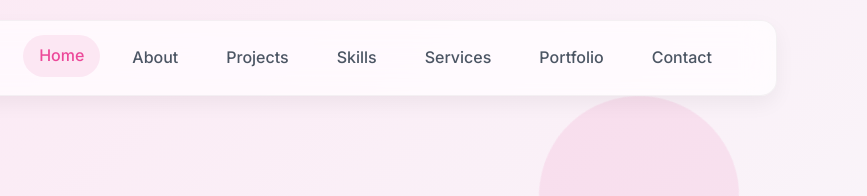
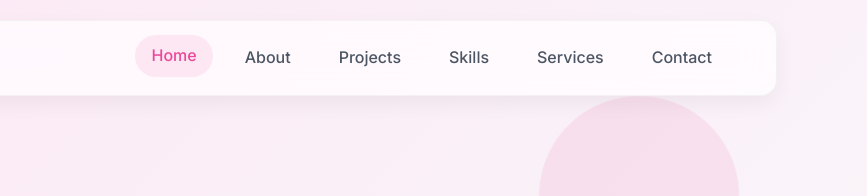
Before and after one commit to auxfresh/portfoliowebsite, a website built with Vite: page index.html in a window 1280 px wide. Shown: the top 196 px of the page, 413-1280 px from the left. Built offline with nearby package versions, Linux system fonts and the light colour scheme.

Commit message:
Update index.html

```diff
--- a/index.html
+++ b/index.html
@@ -3,7 +3,7 @@
 <head>
     <meta charset="UTF-8">
     <meta name="viewport" content="width=device-width, initial-scale=1.0">
-    <title>Abdulkareem Abdulqudus - Full-Stack Developer</title>
+    <title>Dapo-Wahab Ayatullahi - Full-Stack Developer</title>
     <link href="https://cdn.jsdelivr.net/npm/bootstrap@5.3.0/dist/css/bootstrap.min.css" rel="stylesheet">
     <link href="https://cdnjs.cloudflare.com/ajax/libs/font-awesome/6.4.0/css/all.min.css" rel="stylesheet">
     <link href="https://fonts.googleapis.com/css2?family=Inter:wght@300;400;500;600;700&family=Poppins:wght@300;400;500;600;700&display=swap" rel="stylesheet">
@@ -33,7 +33,6 @@
           <li class="nav-item"><a class="nav-link" href="projects.html">Projects</a></li>
           <li class="nav-item"><a class="nav-link" href="skills.html">Skills</a></li>
           <li class="nav-item"><a class="nav-link" href="services.html">Services</a></li>
-          <li class="nav-item"><a class="nav-link" href="portfolio.html">Portfolio</a></li>
           <li class="nav-item"><a class="nav-link" href="contact.html">Contact</a></li>
         </ul>
       </div>
```
